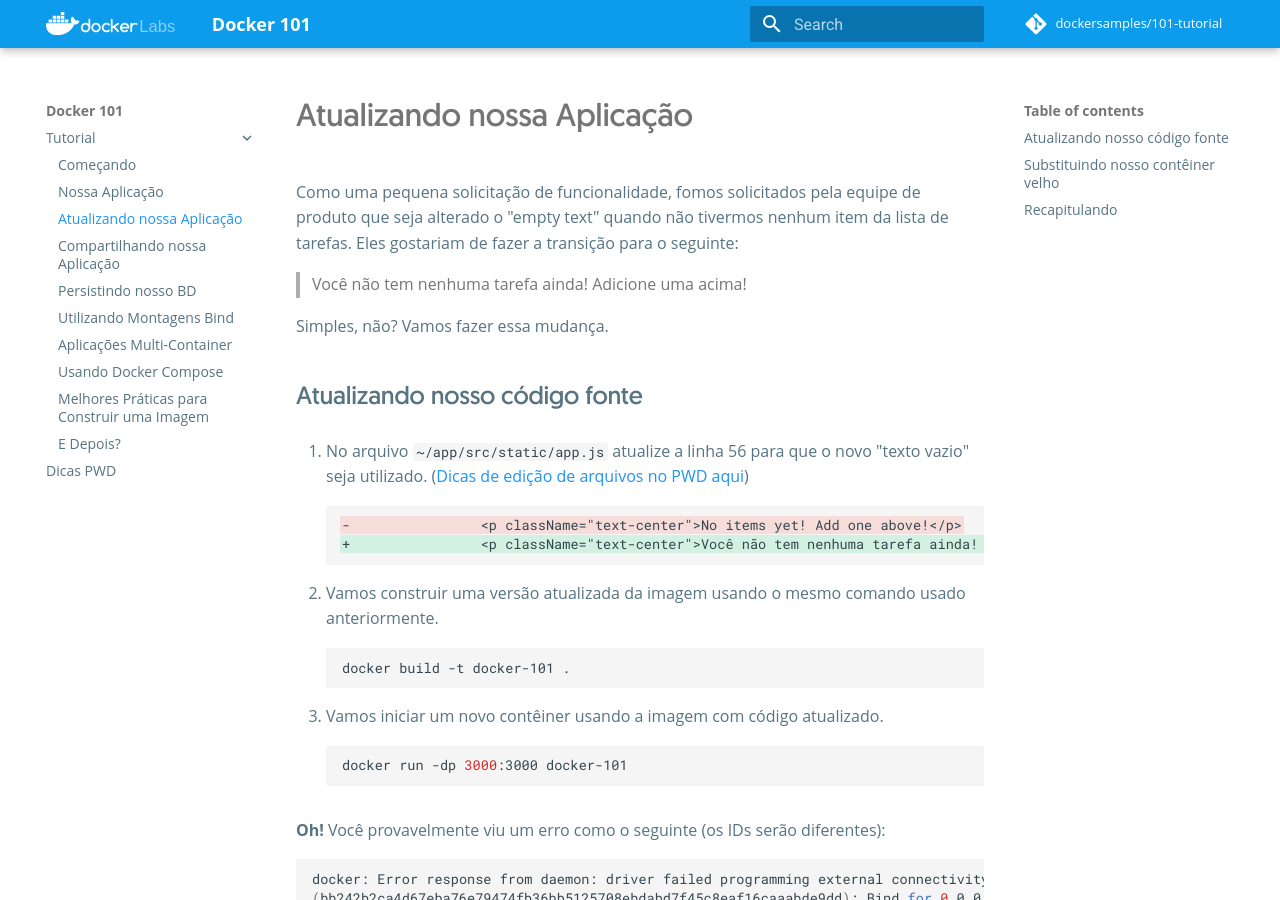
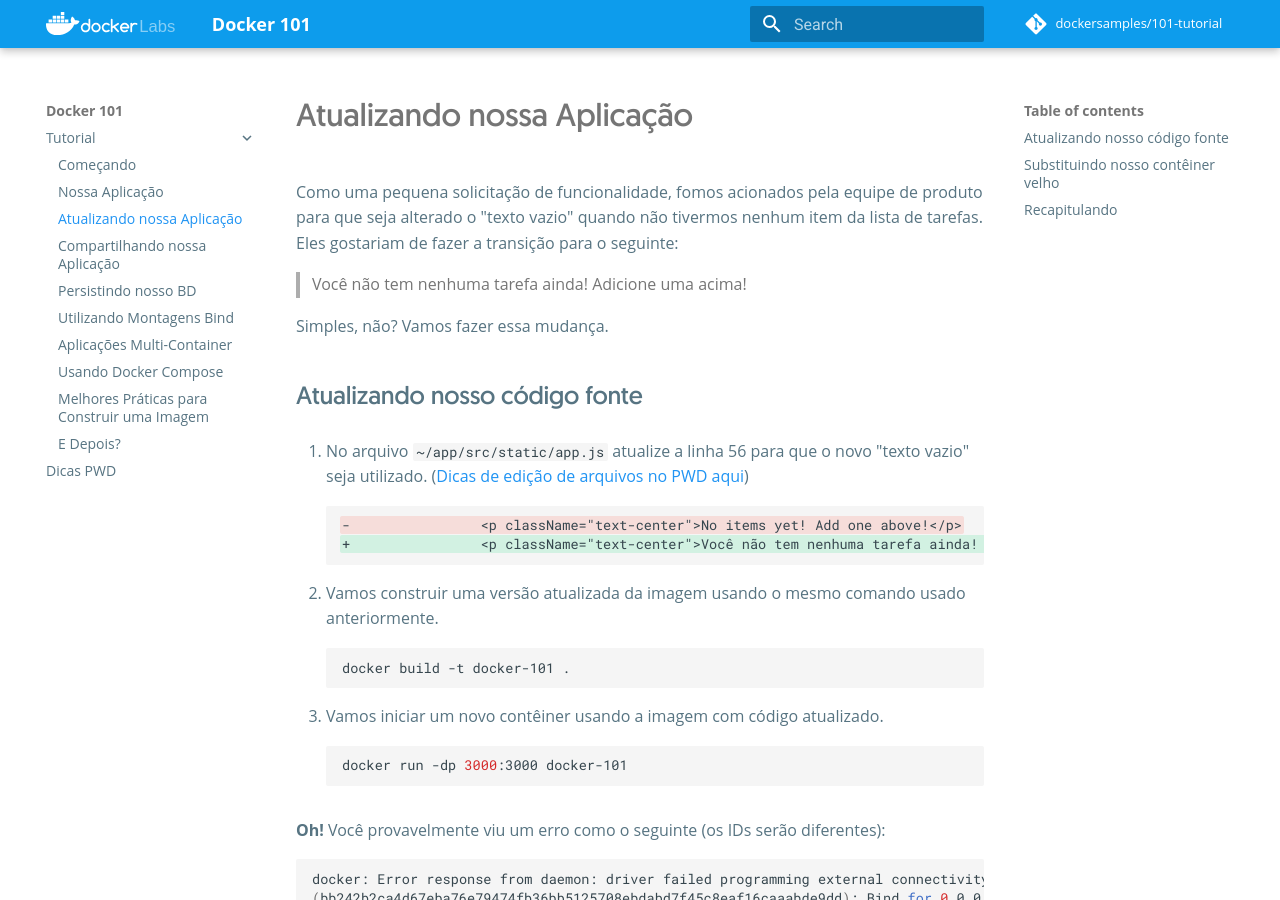
Before and after one commit to dockersamples/101-tutorial, an MkDocs documentation site: the page built from docs/tutorial/updating-our-app/index.md, in a window 1280 px wide and 900 px high. Built offline with MkDocs 1.6.1 and Material for MkDocs 9.7.7, drawn with Linux system fonts in a browser that asks for light colours; nearby versions of some CDN libraries; comment, search, counter and statistics services are not loaded.

Commit message:
Adjusts texts in pt-br in page 'updating-our-app'

```diff
--- a/docs/tutorial/updating-our-app/index.md
+++ b/docs/tutorial/updating-our-app/index.md
@@ -1,6 +1,6 @@
 
-Como uma pequena solicitação de funcionalidade, fomos solicitados pela equipe de produto que seja alterado
-o "empty text" quando não tivermos nenhum item da lista de tarefas. Eles
+Como uma pequena solicitação de funcionalidade, fomos acionados pela equipe de produto para que seja alterado
+o "texto vazio" quando não tivermos nenhum item da lista de tarefas. Eles
 gostariam de fazer a transição para o seguinte:
 
 > Você não tem nenhuma tarefa ainda! Adicione uma acima!
```
